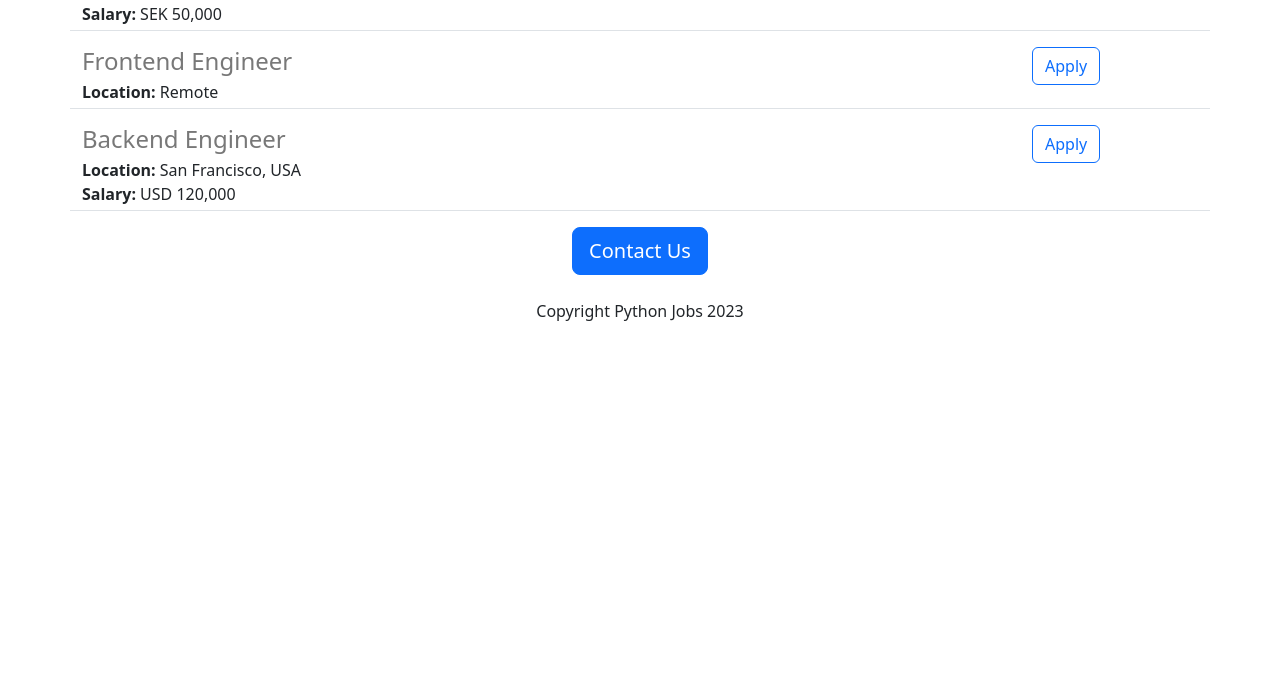
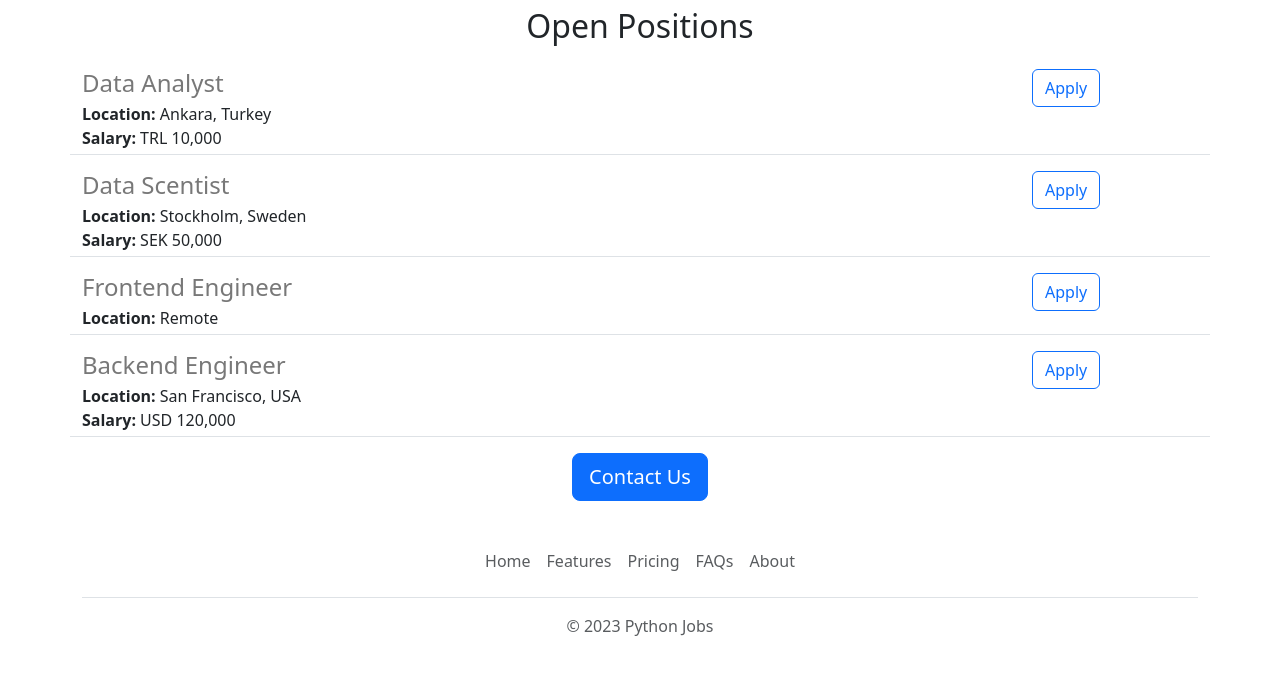
Before and after one commit to onurtalayhan/python-website, a Flask app: page / in a window 1280 px wide. Shown: the part 841-1535 px from the top of the page. Before the commit the page ends 1162 px from the top, so only its background shows below. Run offline with Flask 2, Linux system fonts and the light colour scheme.

Commit message:
functional and aesthetic improvements

```diff
--- /dev/null
+++ b/templates/footer.html
@@ -0,0 +1,12 @@
+<div class="container">
+  <footer class="py-3 my-4">
+    <ul class="nav justify-content-center border-bottom pb-3 mb-3">
+      <li class="nav-item"><a href="#" class="nav-link px-2 text-muted">Home</a></li>
+      <li class="nav-item"><a href="#" class="nav-link px-2 text-muted">Features</a></li>
+      <li class="nav-item"><a href="#" class="nav-link px-2 text-muted">Pricing</a></li>
+      <li class="nav-item"><a href="#" class="nav-link px-2 text-muted">FAQs</a></li>
+      <li class="nav-item"><a href="#" class="nav-link px-2 text-muted">About</a></li>
+    </ul>
+    <p class="text-center text-muted">&copy; 2023 Python Jobs</p>
+  </footer>
+</div>
--- a/templates/home.html
+++ b/templates/home.html
@@ -9,17 +9,27 @@
 height:360px;
 width:100%;
 object-fit:cover;
+margin-bottom:16px;
 </style>
 
 
   </head>
   <body>
+    {% include 'nav.html' %}
+        <img class="img-fluid" id="banner" src="https://python-website.onurtalayhan.repl.co/static/banner.jpg" >
     <div class="container">
     <h1 class="text-center mt-2 mb-4">Python Jobs</h1>
-    <img class="img-fluid" id="banner" src="https://python-website.onurtalayhan.repl.co/static/banner.jpg" >
 
-    <h2 class="text-center">About Python Jobs</h2>
+
+    <div class="row" style="margin-bottom:16px;">
+      <div class="col-md-6">
     <p class="lead">Lorem ipsum dolor sit amet, consectetur adipiscing elit, sed do eiusmod tempor incididunt ut labore et dolore magna aliqua. Ut enim ad minim veniam, quis nostrud exercitation ullamco laboris nisi ut aliquip ex ea commodo consequat. Duis aute irure dolor in reprehenderit in voluptate velit esse cillum dolore eu fugiat nulla pariatur. Excepteur sint occaecat cupidatat non proident, sunt in culpa qui officia deserunt mollit anim id est laborum.</p>
+      </div>
+      <div class="col-md-6 d-none d-md-block">
+      <img src="/static/people.jpeg" style="height:320px;border-radius:4px;">
+      </div>
+    </div>
+
     <h2 class="text-center mt-2 mb-4">Open Positions</h2>
 <div>
   {% for job in jobs %}
@@ -28,8 +38,9 @@ object-fit:cover;
 </div>
       <div class="text-center">
     <button class="btn btn-primary btn-lg">Contact Us</button>
-        <p class="mt-4">Copyright Python Jobs 2023</p>
+
       </div>
     </div>
+    {% include 'footer.html' %}
   </body>
 </html>
--- a/templates/jobitem.html
+++ b/templates/jobitem.html
@@ -8,7 +8,7 @@
       {% endif %}
   </div>
   <div class="col-2">
-    <button type="button" class="btn btn-outline-primary">Apply</button>
+    <a href="mailto:hello@pythonjobs.com?subject=Application for {{job['title']}}" type="button" class="btn btn-outline-primary">Apply</a>
   </div>
 
     </div>
--- /dev/null
+++ b/templates/nav.html
@@ -0,0 +1,8 @@
+<nav class="navbar shadow-sm fixed-top bg-white">
+  <div class="container-fluid">
+    <a class="navbar-brand" href="#">
+      <img src="/static/logo.svg" alt="" width="30" height="24" class="d-inline-block align-text-top">Python Jobs
+    </a>
+  </div>
+</nav>
+<div style="height:56px"></div>
```
Also changed, not shown: static/logo.svg (added), 1 other file.
